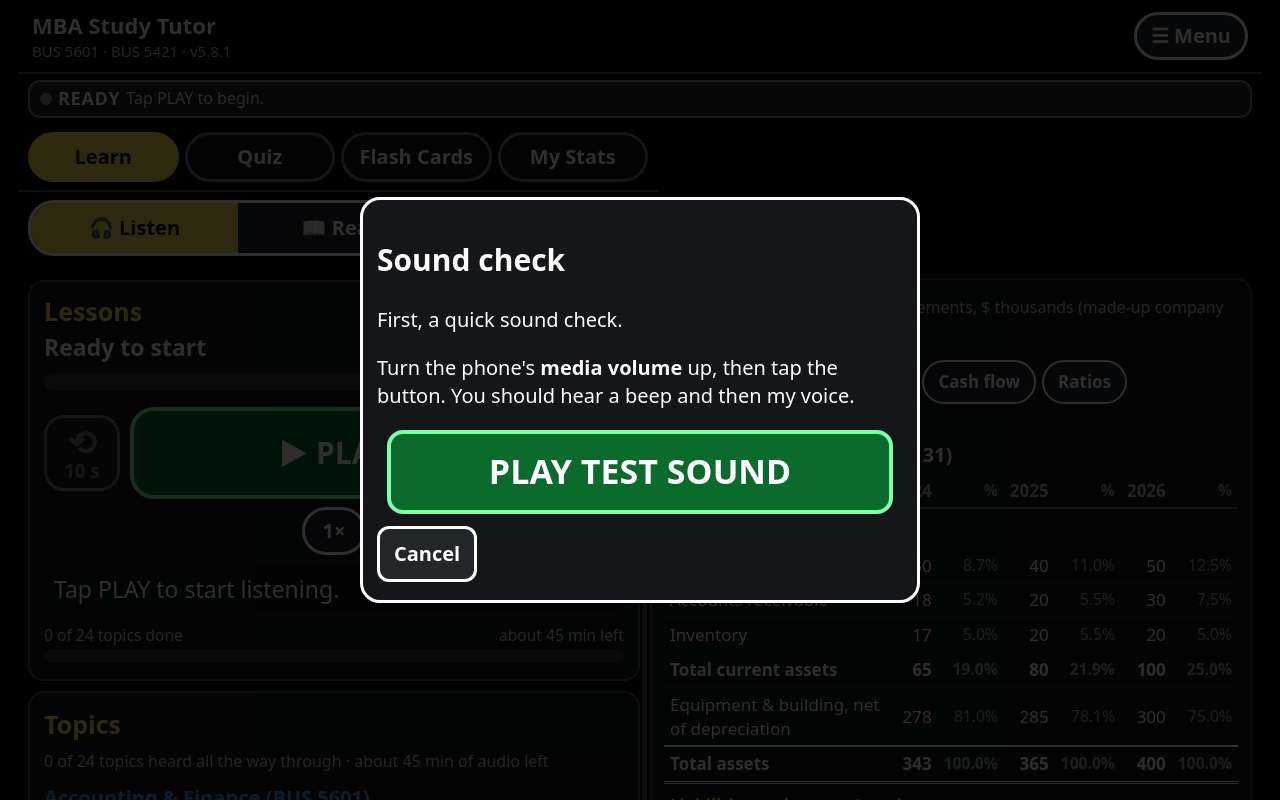
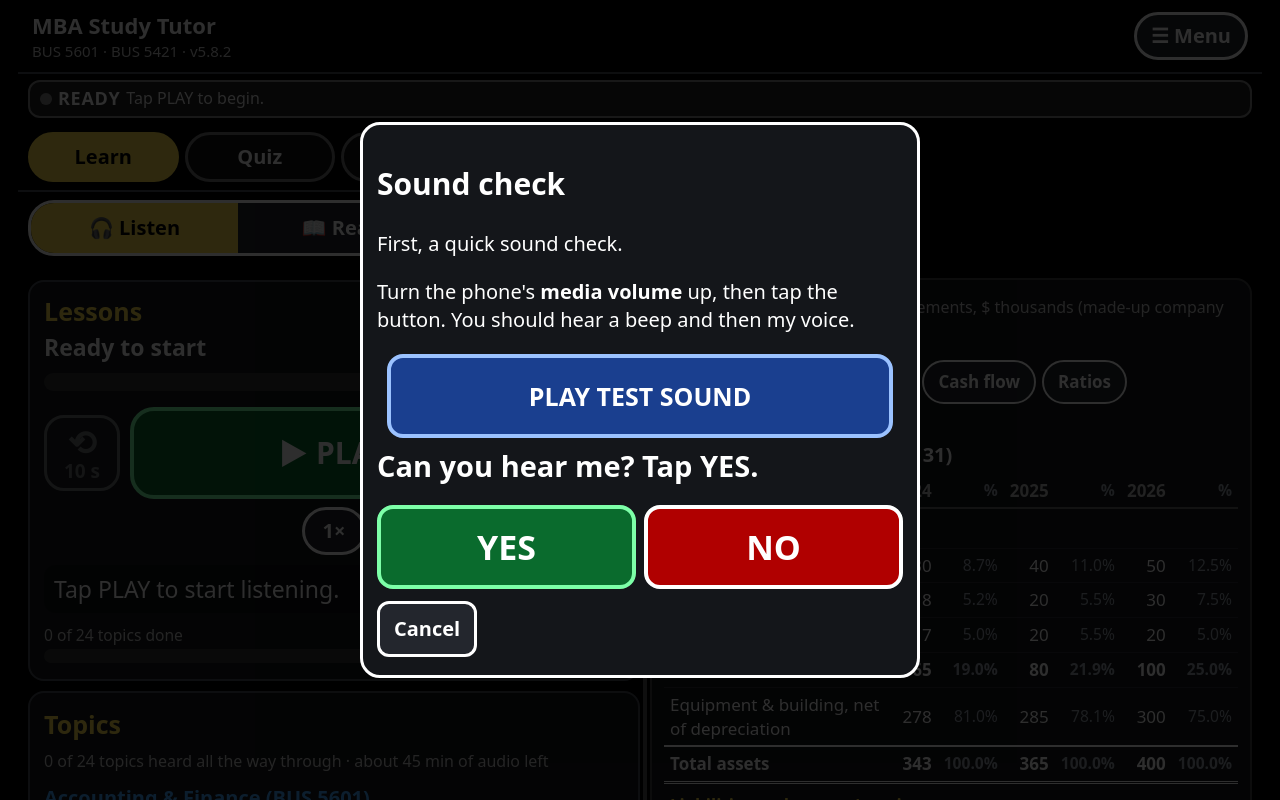
Before and after one commit to motormouthvis/fit-study-tutor, a website: page index.html in a window 1280 px wide. Both pictures are taken after a click on the button "Play or pause". Shown: the top 800 px of the page. Drawn offline with Linux system fonts and the light colour scheme.

Commit message:
v5.8.2: sound check shows YES immediately and remembers it

```diff
--- a/app.js
+++ b/app.js
@@ -4,7 +4,7 @@
   var E = window.Engine, B = window.Bank, LD = window.LessonData;
   var $ = function (id) { return document.getElementById(id); };
   var LS = "tutor.v1.";
-  var APP_VERSION = "v5.8.1";
+  var APP_VERSION = "v5.8.2";
   var MAN = (window.AUDIO_MANIFEST && window.AUDIO_MANIFEST.clips) || {};
 
   /* ---------- storage ---------- */
@@ -494,7 +494,7 @@
   var pendingStart = null, soundFail = "", soundCardMode = "";
   function startSession(opts) {
     opts = opts || {};
-    if (!tutor.settings.soundOk) { pendingStart = opts; openSoundCard("First, a quick sound check."); return; }
+    if (!soundConfirmed()) { pendingStart = opts; openSoundCard("First, a quick sound check."); return; }
     doStart(opts);
   }
   function doStart(opts) {
@@ -508,13 +508,17 @@
     syncMic();
   }
   /* ---------- sound check ---------- */
+  // v5.8.2: YES/NO is visible as soon as the sound check opens (it used to appear only after the test clip
+  // reported "played to the end", so on phones where that never fired there was no YES button at all).
+  var SOUND_OK_KEY = "studyTutor.soundOk";
+  function soundConfirmed() { try { if (localStorage.getItem(SOUND_OK_KEY) === "1") return true; } catch (e) {} return !!tutor.settings.soundOk; }
   function openSoundCard(msg) {
-    $("soundCard").hidden = false; $("scMsg").textContent = msg || ""; $("scAsk").hidden = true; $("scHelp").hidden = true;
+    $("soundCard").hidden = false; $("scMsg").textContent = msg || ""; $("scAsk").hidden = false; $("scHelp").hidden = true;
   }
   function testSound() {
     // plays a beep and then a spoken sentence. Always a direct result of a tap.
     if (tutor.running) tutor.hardStopSpeech();
-    soundFail = ""; $("soundCard").hidden = false; $("scAsk").hidden = true; $("scHelp").hidden = true; $("scMsg").textContent = "Playing... you should hear a beep, then my voice.";
+    soundFail = ""; $("soundCard").hidden = false; $("scAsk").hidden = false; $("scHelp").hidden = true; $("scMsg").textContent = "Playing... you should hear a beep, then my voice.";
     speak(E.SOUND_CLIPS.slice(0, 2), function (ok, why) {
       if (ok) { $("scMsg").textContent = ""; $("scAsk").hidden = false; ev("test sound played to the end"); }
       else { soundFail = "I couldn't play sound. " + why; $("scMsg").textContent = ""; $("scHelp").hidden = false; $("scHelp").textContent = "I couldn't play sound. Tap TEST SOUND to try again. Check: phone volume (media volume, not ringer) is up, silent/Do Not Disturb is off, Bluetooth is connected to the right device, and Chrome is not muted for this site. Details: " + why; }
@@ -523,8 +527,8 @@
     });
   }
   function soundAnswer(yes) {
-    $("scAsk").hidden = true;
     if (yes) {
+      $("scAsk").hidden = true; try { localStorage.setItem(SOUND_OK_KEY, "1"); } catch (e) {}
       soundFail = ""; tutor.setSetting("soundOk", true); $("soundCard").hidden = true; ev("sound check: YES");
       var o = pendingStart; pendingStart = null;
       if (o) doStart(o); else { $("startCard").hidden = tutor.running; showAlert("Great, the sound works."); }
--- a/index.html
+++ b/index.html
@@ -15,7 +15,7 @@
 <body>
 <div id="chrome" class="chrome">
 <header class="top">
-  <div class="title">MBA Study Tutor <span class="sub">BUS 5601 &middot; BUS 5421 &middot; <span id="ver">v5.8.1</span></span></div>
+  <div class="title">MBA Study Tutor <span class="sub">BUS 5601 &middot; BUS 5421 &middot; <span id="ver">v5.8.2</span></span></div>
   <div id="netNote" class="net" hidden>offline</div>
   <button id="btnMenu" class="menubtn" aria-haspopup="dialog">&#9776; Menu</button>
 </header>
@@ -414,9 +414,9 @@
     <h2>Sound check</h2>
     <p id="scMsg"></p>
     <p>Turn the phone's <b>media volume</b> up, then tap the button. You should hear a beep and then my voice.</p>
-    <button id="scPlay" class="bigbtn go">PLAY TEST SOUND</button>
-    <div id="scAsk" hidden>
-      <p class="qtext">Did you hear that?</p>
+    <button id="scPlay" class="bigbtn alt">PLAY TEST SOUND</button>
+    <div id="scAsk">
+      <p class="qtext">Can you hear me? Tap YES.</p>
       <div class="grid2"><button id="scYes" class="bigbtn go">YES</button><button id="scNo" class="bigbtn mute">NO</button></div>
     </div>
     <div id="scHelp" class="alert" hidden></div>
--- a/package.json
+++ b/package.json
@@ -1,2 +1,2 @@
 { "name": "study-tutor", "version": "1.0.0", "private": true, "description": "Hands-free voice study tutor for FIT BUS 5601 / BUS 5421",
-  "scripts": { "test": "node --test tests/engine.test.js tests/statements.test.js tests/flashcards.test.js tests/sync.test.js tests/practice.test.js", "e2e": "python3 tests/e2e.py && python3 tests/e2e_audio.py", "repro-v1": "python3 tests/repro_v1_bug.py", "build:audio": "node tools/build-audio-plan.js && python3 tools/gen_audio.py", "build:lessons": "python3 build_lessons.py", "serve": "python3 -m http.server 8080" } }
+  "scripts": { "test": "node --test tests/engine.test.js tests/statements.test.js tests/flashcards.test.js tests/sync.test.js tests/practice.test.js tests/soundcheck.test.js", "e2e": "python3 tests/e2e.py && python3 tests/e2e_audio.py", "repro-v1": "python3 tests/repro_v1_bug.py", "build:audio": "node tools/build-audio-plan.js && python3 tools/gen_audio.py", "build:lessons": "python3 build_lessons.py", "serve": "python3 -m http.server 8080" } }
--- a/style.css
+++ b/style.css
@@ -401,3 +401,5 @@ body.fcstudy #fcEmpty { margin:0; }
 .pqres { margin-top:6px; padding:8px; border-radius:8px; }
 .pqres.ok { background:#0a3b1d; } .pqres.bad { background:#4a1010; }
 .pqscore { font-size:1.2rem; margin:8px 0; }
+
+#soundCard .grid2 .bigbtn { width:100%; margin:8px 0; }
--- a/sw.js
+++ b/sw.js
@@ -1,6 +1,6 @@
 /* Offline cache. v2: app files are network-first (so updates arrive quickly); audio clips are cached on demand
    in a separate cache that survives version bumps. Bump VERSION whenever any app file changes. */
-var VERSION = "study-tutor-v5.8.1";
+var VERSION = "study-tutor-v5.8.2";
 var AUDIO_CACHE = "study-tutor-audio-v1";
 var FILES = ["./", "index.html", "style.css", "app.js", "engine.js", "questions.js", "lessons-data.js", "statements.js", "cards-v50.js", "books-data.js", "sync-merge.js", "flashcards.js", "practice-data.js", "practice.js", "ask-config.js", "audio-manifest.js", "manifest.webmanifest", "icons/icon-192.png", "icons/icon-512.png", "icons/icon-maskable-512.png"];
 self.addEventListener("install", function (e) {
```
Also changed, not shown: tests/soundcheck.test.js (added, +12 -0 lines).
